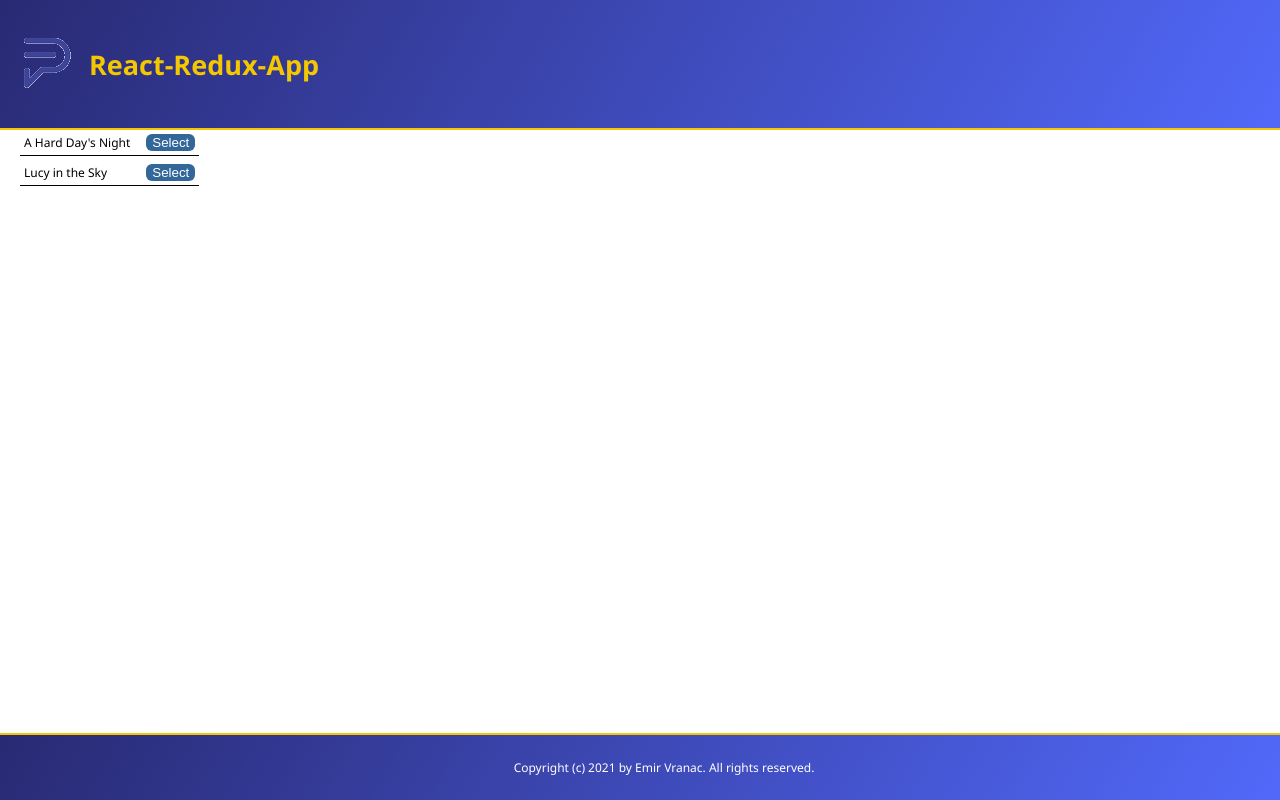
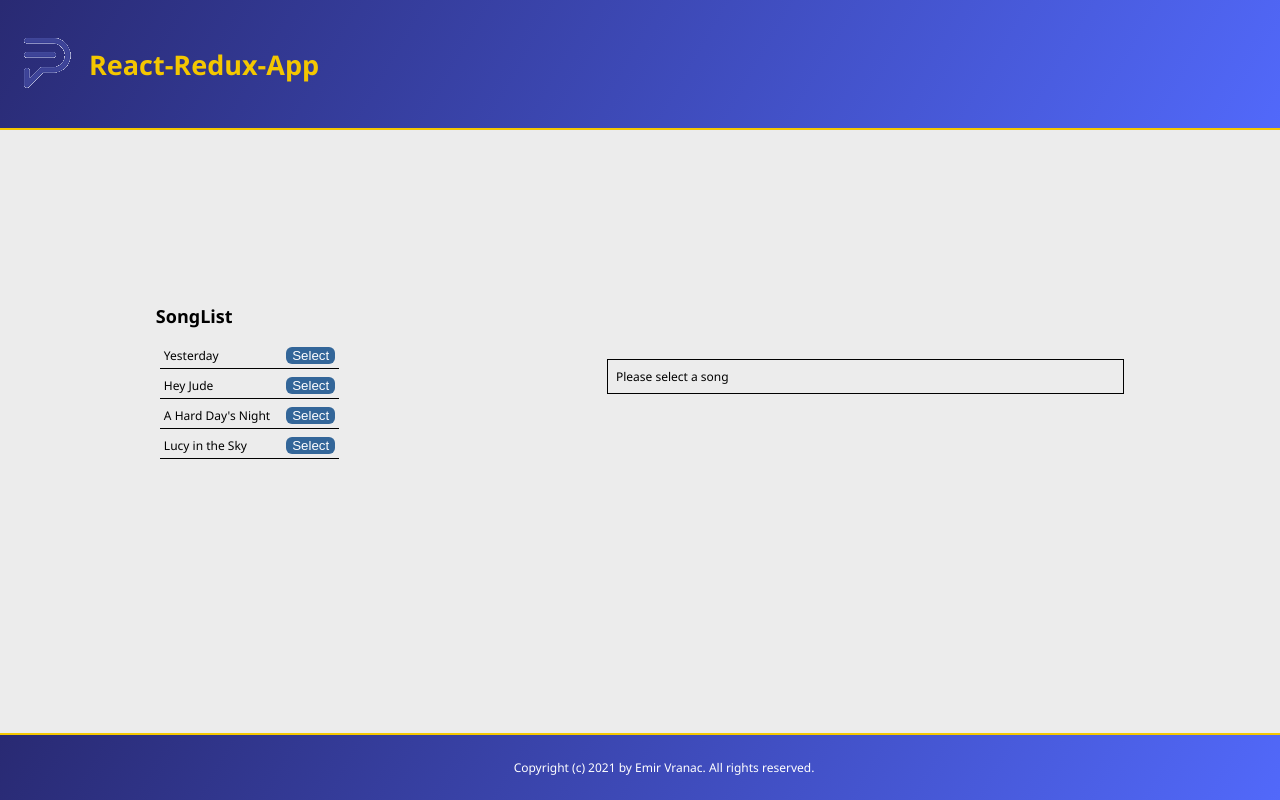
Before and after one commit to emir91/redux-app, a React (Create React App) app: page / in a window 1280 px wide. Built offline with nearby package versions, Linux system fonts and the light colour scheme.

Commit message:
Style body of page

```diff
--- a/src/App.js
+++ b/src/App.js
@@ -7,11 +7,13 @@
     return (
         <div>
             <AppHeader />
+                <div className="container">
                     <div className="left">
                         <SongList />
                     </div>
                     <div className="right panel">
                         <SongDetail />
+                    </div>
                 </div>
             <AppFooter />
         </div>
--- a/src/index.css
+++ b/src/index.css
@@ -2,6 +2,15 @@
   font-family: "Segoe UI", Tahoma, Geneva, Verdana, sans-serif;
   font-size: 12px;
   padding: 8px;
+  background-color: rgb(236, 236, 236);
+}
+
+.container {
+  height: 90vh;
+  width: 100%;
+  display: flex;
+  justify-content: space-around;
+  align-items: center;
 }
 
 .left {
```
Lines whose indentation alone changed are shown as unchanged.
